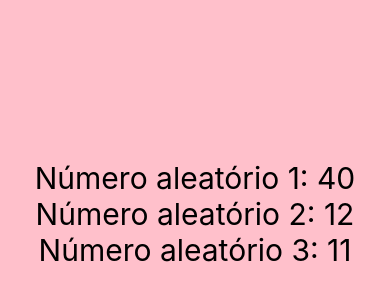
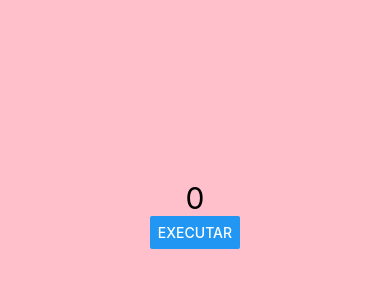
Before and after one commit to jana-dev/exercicios-fundamentos-react-native, a React Native app: screen / in a window 390 px wide. Shown: the part 208-508 px from the top of the page. Built offline with nearby package versions, Linux system fonts and the light colour scheme.

Commit message:
Mais exercicios adicionados
Exercicios sobre: props, react fragment ,usando Button, useState, criando snippet no VSCode, comunição direta e indireta

```diff
--- a/src/App.js
+++ b/src/App.js
@@ -4,13 +4,23 @@ import Primeiro from './components/Primeiro'
 import CompPadrao, {Comp1, Comp2} from './components/Multi'
 import MinMax from './components/MinMax'
 import Aleatorio from './components/Aleatorio'
+import Titulo from './components/Titulo'
+import Botao from './components/Botao'
+import Contador from './components/Contador'
+//import Pai from './components/direta/Pai'
+import Pai from './components/indireta/Pai'
 
 export default () => (
     <View style={style.App}>
-        <Aleatorio ale="1"/>
-        <Aleatorio ale="2"/>
-        <Aleatorio ale="3"/>
+       <Pai />
         {/*
+
+            <Pai />
+            <Titulo principal="Cadastro Produto"
+            secundario="Tela de Cadastro" />
+            <Aleatorio ale="1"/>
+            <Aleatorio ale="2"/>
+            <Aleatorio ale="3"/>
             <MinMax min={3} max={20} />
             <MinMax min={5} max={13} />
         */}
--- /dev/null
+++ b/src/components/Botao.js
@@ -0,0 +1,28 @@
+import React from 'react'
+import {Button} from 'react-native'
+
+export default props => {
+
+    function executar(){
+        console.warn("1 Executado!!!")
+    }
+
+    return(
+        <>
+            <Button
+                title="Executar 1"
+                onPress={executar}
+            />
+            <Button
+                title="Executar 2"
+                onPress={function(){
+                    console.warn("2 Executado")
+                }}
+            />
+            <Button
+                title="Executar 3"
+                onPress={() => console.warn("3 Executado")}
+            />
+        </>
+    )
+}
--- /dev/null
+++ b/src/components/Contador.js
@@ -0,0 +1,17 @@
+import React, {useState} from 'react'
+import {Text, Button} from 'react-native'
+import Estilo from './estilo'
+
+export default ({inicial = 1, passo = 5}) => {
+   // let numero = props.inicial
+    const [numero, setNumero] = useState(inicial)
+    const inc = () => setNumero(numero + passo)
+    const dec = () => setNumero(numero - passo)
+    return(
+        <>
+            <Text style={Estilo.txtGrande}>{numero}</Text>
+            <Button title="+" onPress={inc} />
+            <Button title="-" onPress={dec} />
+        </>
+    )
+}
--- /dev/null
+++ b/src/components/Titulo.js
@@ -0,0 +1,12 @@
+import React from 'react'
+import {View, Text} from 'react-native'
+import Estilo from './estilo'
+
+export default props => {
+    return(
+        <View>
+            <Text style={Estilo.txtGrande}>{props.principal}</Text>
+            <Text>{props.secundario}</Text>
+        </View>
+    )
+}
--- /dev/null
+++ b/src/components/direta/Filho.js
@@ -0,0 +1,13 @@
+import React from 'react'
+import {Text} from 'react-native'
+import Estilo from '../estilo'
+
+export default props => {
+    return(
+        <>
+            <Text style={Estilo.txtGrande}>{props.a}</Text>
+            <Text style={Estilo.txtGrande}>{props.b}</Text>
+        </>
+
+    )
+}
--- /dev/null
+++ b/src/components/direta/Pai.js
@@ -0,0 +1,13 @@
+import React from 'react'
+import Filho from './Filho'
+
+export default props => {
+    let x = 13
+    let y = 100
+    return(
+       <>
+            <Filho a={x} b={y}/>
+            <Filho a={x + 445} b={y + 20}/>
+       </>
+    )
+}
--- /dev/null
+++ b/src/components/indireta/Filho.js
@@ -0,0 +1,21 @@
+import React from 'react'
+import {Button} from 'react-native'
+
+export default props => {
+
+    function gerarNumero(min, max){
+        const fator = max - min + 1
+        return parseInt(Math.random() * fator + min)
+    }
+
+
+    return(
+      <Button
+            title="Executar"
+            onPress={function(){
+                const n = gerarNumero(props.min, props.max)
+                props.funcao(n, 'O valor é: ')
+            }}
+       />
+    )
+}
--- /dev/null
+++ b/src/components/indireta/Pai.js
@@ -0,0 +1,29 @@
+import React, {useState} from 'react'
+import Filho from './Filho'
+import { Text } from 'react-native'
+import Estilo from '../estilo'
+
+export default props => {
+    const [texto, setTexto] = useState('')
+    const [num, setNum] = useState(0)
+
+    function exibirValor(numero, texto){
+        setNum(numero)
+        setTexto(texto)
+    }
+
+
+    return(
+        <>
+            <Text style={Estilo.txtGrande}>
+                {texto}{num}
+            </Text>
+            <Filho
+            min={1} //comu direta passando dados para o filho
+            max={60}
+            funcao={exibirValor}  //comu indireta passando uma funcao pro comp filho
+        />
+        </>
+
+    )
+}
```
